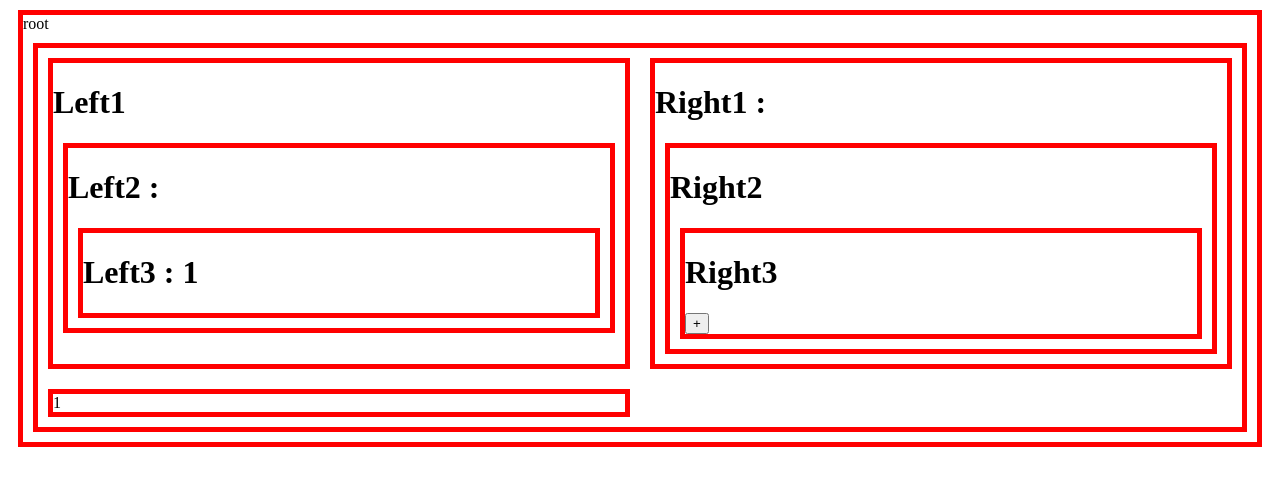
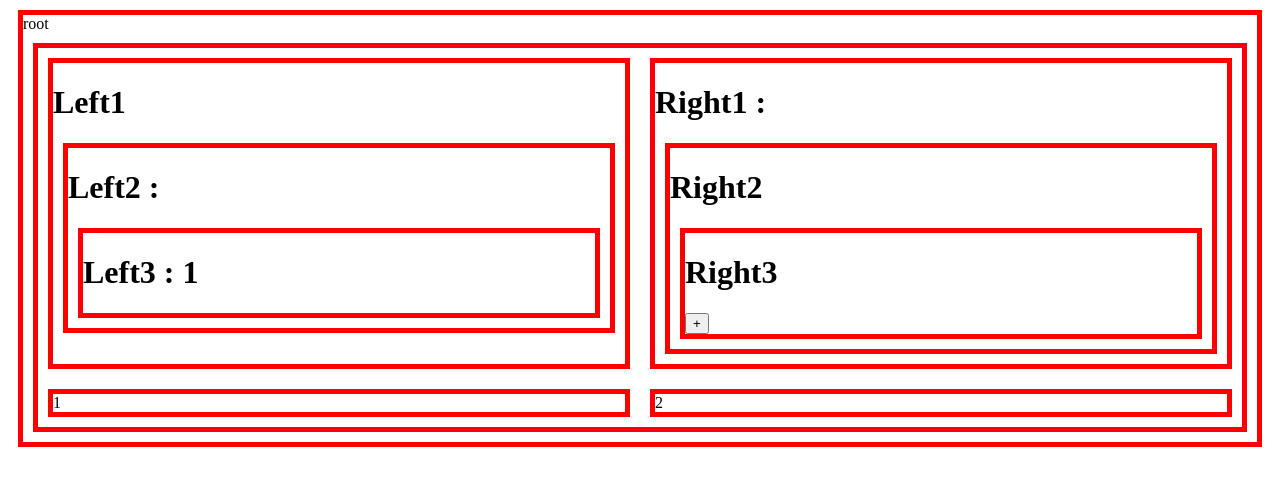
Before and after one commit to wjd2676/pt-React-Redux, a React (Create React App) app: page / in a window 1280 px wide. Shown: the top 486 px of the page. Built offline with nearby package versions, Linux system fonts and the light colour scheme.

Commit message:
add: test3

```diff
--- a/src/App.js
+++ b/src/App.js
@@ -29,6 +29,7 @@ function App() {
           <Left1 number={number}></Left1>
           <Right1></Right1>
           <div>1</div>
+          <div>2</div>
         </Provider>
       </div>
     </div>
```
